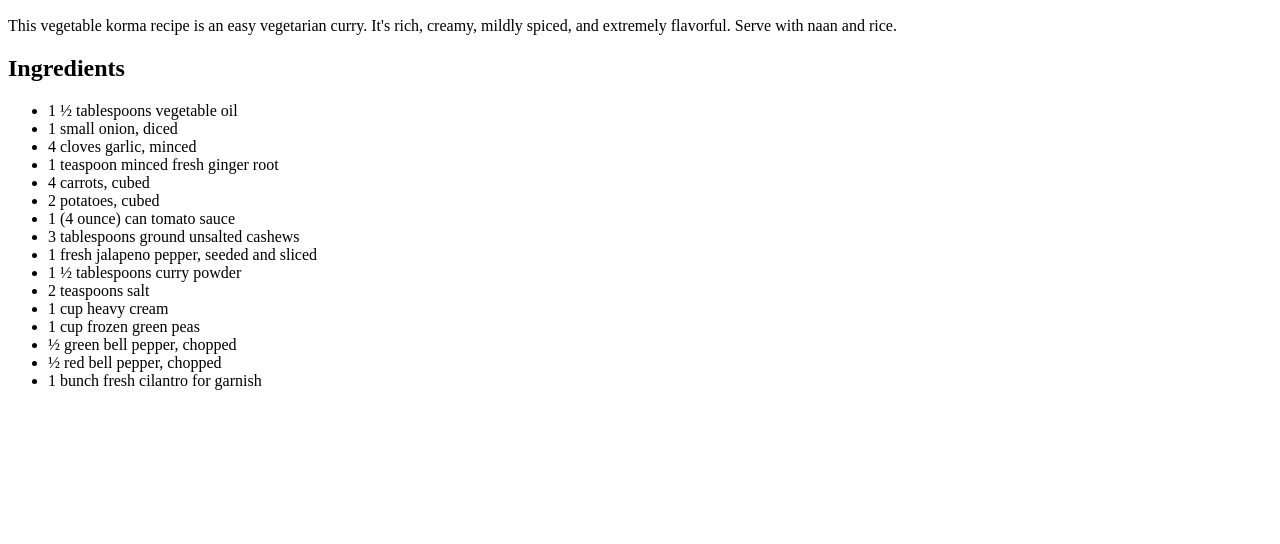
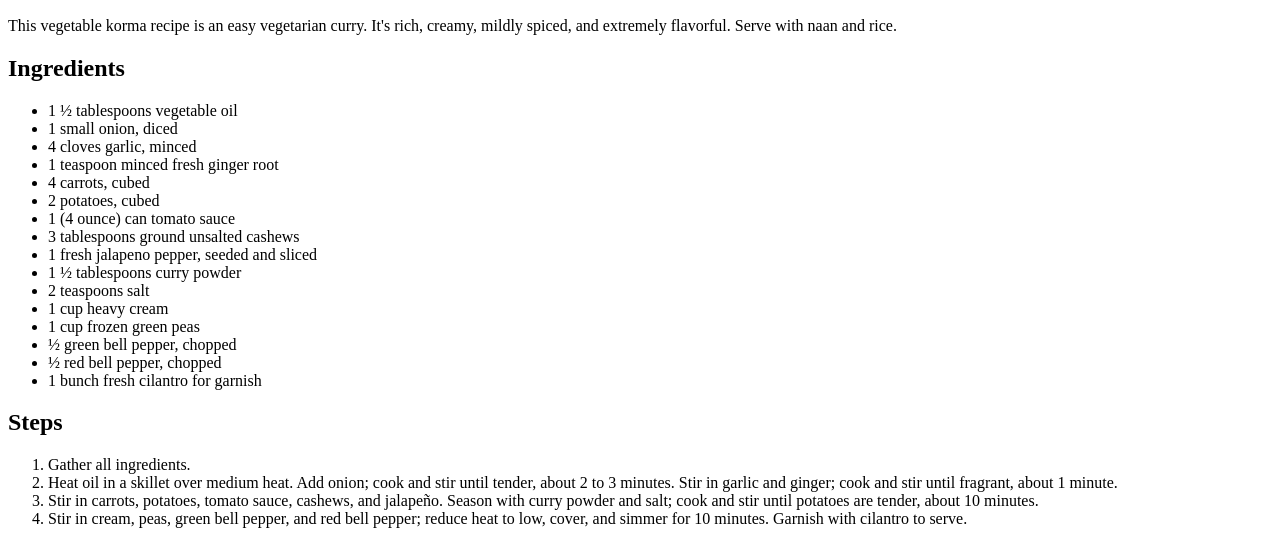
Before and after one commit to nathanielwjohnston/odin-recipes, a plain HTML site: page recipes/vegetarian-korma.html in a window 1280 px wide. Shown: the part 434-978 px from the top of the page. Before the commit the page ends 840 px from the top, so only its background shows below. Drawn offline with Linux system fonts and the light colour scheme.

Commit message:
Add steps to korma recipe

```diff
--- a/recipes/vegetarian-korma.html
+++ b/recipes/vegetarian-korma.html
@@ -33,5 +33,22 @@
         <li>½ red bell pepper, chopped</li>
         <li>1 bunch fresh cilantro for garnish</li>
     </ul>
+    <h2>Steps</h2>
+    <ol>
+        <li>Gather all ingredients.</li>
+        <li>
+            Heat oil in a skillet over medium heat.
+            Add onion; cook and stir until tender, about 2 to 3 minutes.
+            Stir in garlic and ginger; cook and stir until fragrant, about 1 minute.
+        </li>
+        <li>
+            Stir in carrots, potatoes, tomato sauce, cashews, and jalapeño.
+            Season with curry powder and salt; cook and stir until potatoes are tender, about 10 minutes.
+        </li>
+        <li>
+            Stir in cream, peas, green bell pepper, and red bell pepper; reduce heat to low, cover, and simmer for 10 minutes.
+            Garnish with cilantro to serve.
+        </li>
+    </ol>
 </body>
 </html>
```
